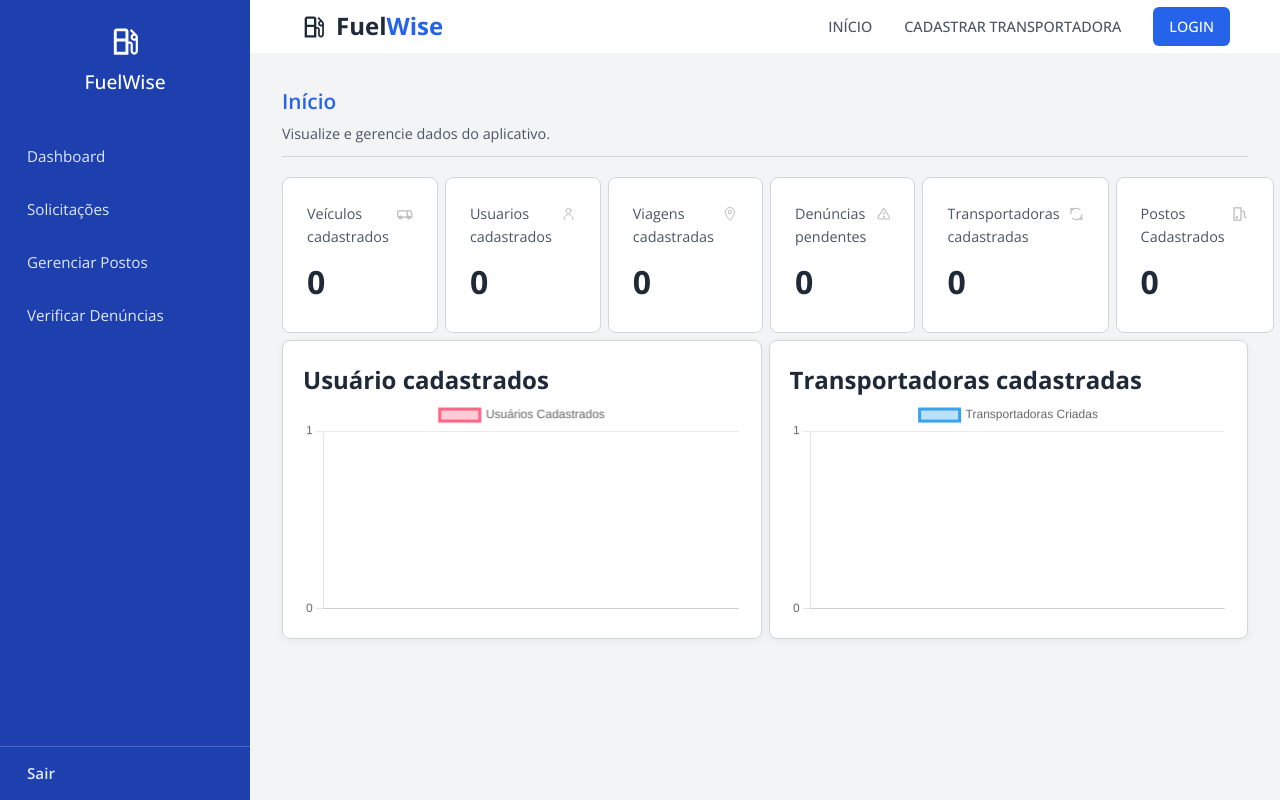
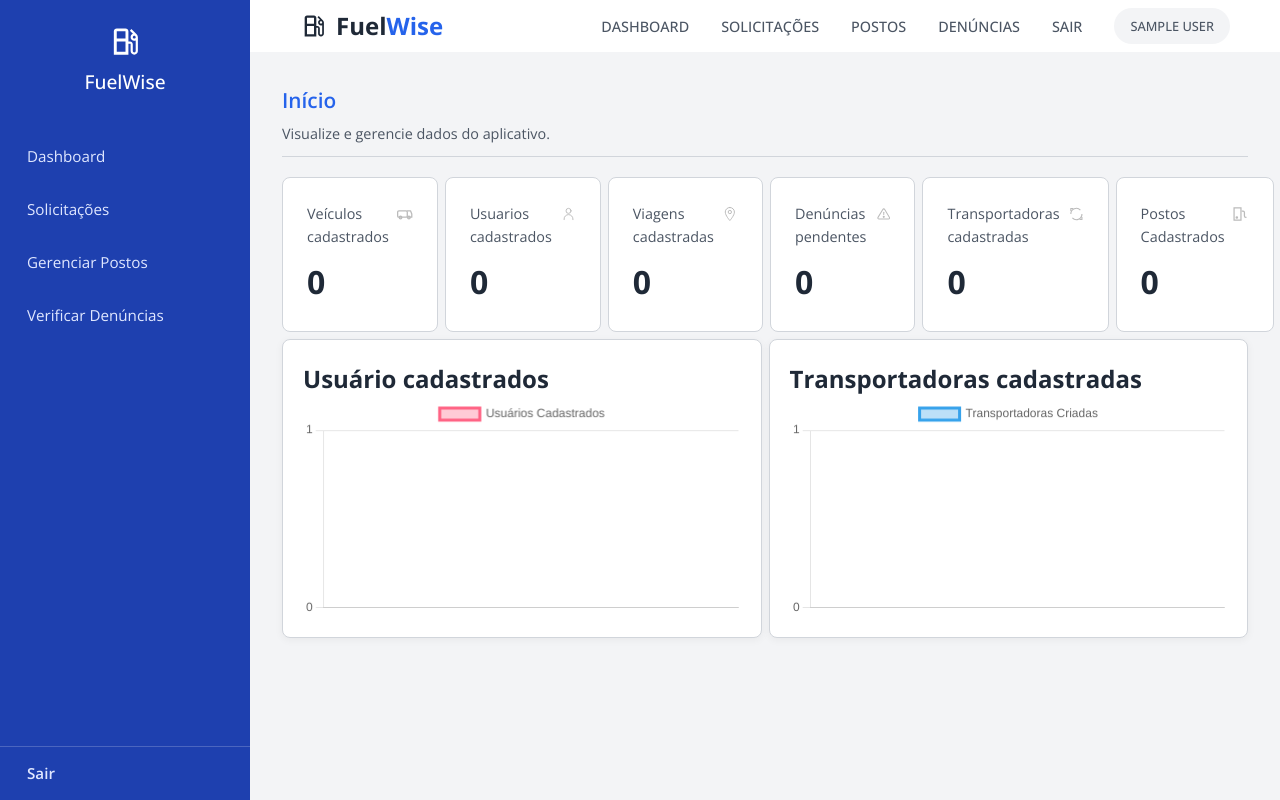
Before and after one commit to LucasTheiss/fw-new, a PHP site: page /admin/index.php in a window 1280 px wide. Run offline with PHP 8.4, Linux system fonts and the light colour scheme; the visitor is signed in with stand-in values (Sample User, id 1); data that the repository does not hold is empty; some libraries are stand-ins or nearby versions.

Commit message:
header e sidebar corrigidos

```diff
--- a/admin/index.php
+++ b/admin/index.php
@@ -4,7 +4,7 @@ require_once __DIR__ . '/../autoload.php';
 
 use src\Repository\DashboardRepository;
 
-if (!isset($_SESSION['adm']) || $_SESSION['adm'] != 1) {
+if (!isset($_SESSION['user_id']) || $_SESSION['user_role'] != 'admin') {
     header('Location: ../index.php');
     exit;
 }
--- a/elements/header.php
+++ b/elements/header.php
@@ -1,15 +1,12 @@
 <?php
-// Garante que a sessão seja iniciada apenas uma vez
 if (session_status() !== PHP_SESSION_ACTIVE) {
     session_start();
 }
 
-// Define a URL base para os links
-$baseUrl = "/FuelWise/pages"; // Ajuste este caminho se necessário
+$baseUrl = "/FW";
 ?>
 
 <header class="header">
-
     <a href="<?= $baseUrl ?>/index.php" class="header-logo">
         <svg width="28" height="28" viewBox="0 0 24 24" fill="currentColor" xmlns="http://www.w3.org/2000/svg">
             <path d="M19.77 7.23L19.78 7.22L16.06 3.5L15 4.56L17.11 6.67C16.17 7.03 15.5 7.93 15.5 9C15.5 10.38 16.62 11.5 18 11.5C18.36 11.5 18.69 11.42 19 11.29V18.5C19 19.05 18.55 19.5 18 19.5C17.45 19.5 17 19.05 17 18.5V14C17 12.9 16.1 12 15 12H14V5C14 3.9 13.1 3 12 3H6C4.9 3 4 3.9 4 5V21H14V13.5H15.5V18.5C15.5 19.88 16.62 21 18 21C19.38 21 20.5 19.88 20.5 18.5V9C20.5 8.31 20.22 7.68 19.77 7.23ZM12 13.5V19H6V12H12V13.5ZM12 10H6V5H12V10ZM18 10C17.45 10 17 9.55 17 9C17 8.45 17.45 8 18 8C18.55 8 19 8.45 19 9C19 9.55 18.55 10 18 10Z"/>
@@ -19,34 +16,34 @@ $baseUrl = "/FuelWise/pages"; // Ajuste este caminho se necessário
 
     <nav class="header-nav" id="main-nav">
         <ul>
-                <?php if (!isset($_SESSION['id'])): ?>
+            <?php if (!isset($_SESSION['user_id'])): ?>
                 <li><a href="<?= $baseUrl ?>/index.php">Início</a></li>
-                    <li><a href="<?= $baseUrl ?>/cadastro_transportadora.php?page=1">Cadastrar Transportadora</a></li>
+                <li><a href="<?= $baseUrl ?>/cadastro_transportadora.php">Cadastrar Transportadora</a></li>
                 <li><a href="<?= $baseUrl ?>/login.php" class="btn primary">Login</a></li>
 
-                <?php elseif (isset($_SESSION['gerente']) && $_SESSION['gerente'] == '0' && $_SESSION['adm'] == '0'): ?>
+            <?php elseif (isset($_SESSION['user_role']) && $_SESSION['user_role'] === 'motorista'): ?>
                 <li><a href="<?= $baseUrl ?>/motorista/index.php">Início</a></li>
                 <li><a href="<?= $baseUrl ?>/motorista/postos.php">Checar Postos</a></li>
                 <li><a href="<?= $baseUrl ?>/suporte.php">Suporte</a></li>
                 <li><a href="<?= $baseUrl ?>/logout.php">Sair</a></li>
 
-                <?php elseif (isset($_SESSION['gerente']) && $_SESSION['gerente'] == '1'): ?>
+            <?php elseif (isset($_SESSION['user_role']) && $_SESSION['user_role'] === 'gerente'): ?>
                 <li><a href="<?= $baseUrl ?>/gerente/index.php">Dashboard</a></li>
                 <li><a href="<?= $baseUrl ?>/gerente/integrantes.php">Integrantes</a></li>
                 <li><a href="<?= $baseUrl ?>/gerente/veiculos.php">Veículos</a></li>
                 <li><a href="<?= $baseUrl ?>/gerente/viagens.php">Viagens</a></li>
                 <li><a href="<?= $baseUrl ?>/logout.php">Sair</a></li>
 
-                <?php elseif (isset($_SESSION['adm']) && $_SESSION['adm'] == '1' || (isset($_SESSION['role']) && $_SESSION['role'] == 3)): ?>
-                    <li><a href="<?= $baseUrl ?>/adm/index.php">Dashboard</a></li>
-                    <li><a href="<?= $baseUrl ?>/adm/solicitacoes.php">Solicitações</a></li>
-                    <li><a href="<?= $baseUrl ?>/adm/postos.php">Postos</a></li>
-                    <li><a href="<?= $baseUrl ?>/adm/denuncias.php">Denúncias</a></li>
+            <?php elseif (isset($_SESSION['user_role']) && $_SESSION['user_role'] === 'admin'): ?>
+                <li><a href="<?= $baseUrl ?>/admin/index.php">Dashboard</a></li>
+                <li><a href="<?= $baseUrl ?>/admin/solicitacoes.php">Solicitações</a></li>
+                <li><a href="<?= $baseUrl ?>/admin/postos.php">Postos</a></li>
+                <li><a href="<?= $baseUrl ?>/admin/denuncias.php">Denúncias</a></li>
                 <li><a href="<?= $baseUrl ?>/logout.php">Sair</a></li>
             <?php endif; ?>
 
-                <?php if (isset($_SESSION["nome"])): ?>
-                    <li class="nav-user-info"><?= htmlspecialchars($_SESSION["nome"]); ?></li>
+            <?php if (isset($_SESSION["user_name"])): ?>
+                <li class="nav-user-info"><?= htmlspecialchars($_SESSION["user_name"]); ?></li>
             <?php endif; ?>
         </ul>
     </nav>
--- a/elements/sidebar.php
+++ b/elements/sidebar.php
@@ -7,14 +7,14 @@ $baseUrl = "/FW";
 
 $menuItems = [];
 
-if (isset($_SESSION['gerente']) && $_SESSION['gerente'] == '0' && $_SESSION['adm'] == '0') {
+if (isset($_SESSION['user_id']) && $_SESSION['user_role'] == 'motorista') {
     $baseUrl .= "/driver";
     $menuItems = [
         ['href' => "{$baseUrl}/index.php", 'text' => 'Início'],
         ['href' => "{$baseUrl}/postos.php", 'text' => 'Checar Postos'],
         ['href' => "{$baseUrl}/suporte.php", 'text' => 'Suporte']
     ];
-} elseif (isset($_SESSION['gerente']) && $_SESSION['gerente'] == '1') {
+} elseif (isset($_SESSION['user_id']) && $_SESSION['user_role'] == 'gerente') {
     $baseUrl .= "/manager";
     $idTransportadora = $_SESSION['idtransportadora'];
     $menuItems = [
@@ -24,7 +24,7 @@ if (isset($_SESSION['gerente']) && $_SESSION['gerente'] == '0' && $_SESSION['adm
         ['href' => "{$baseUrl}/viagens.php?idtransportadora={$idTransportadora}", 'text' => 'Viagens'],
         ['href' => "{$baseUrl}/suporte.php", 'text' => 'Suporte']
     ];
-} elseif (isset($_SESSION['adm']) && $_SESSION['adm'] == '1' || (isset($_SESSION['role']) && $_SESSION['role'] == 3)) {
+} elseif (isset($_SESSION['user_id']) && $_SESSION['user_role'] == 'admin') {
     $baseUrl .= "/admin";
     $menuItems = [
         ['href' => "{$baseUrl}/index.php", 'text' => 'Dashboard'],
```
Also changed, not shown: admin/admRole.php (+3 -4 lines). Lines whose indentation alone changed are shown as unchanged.
